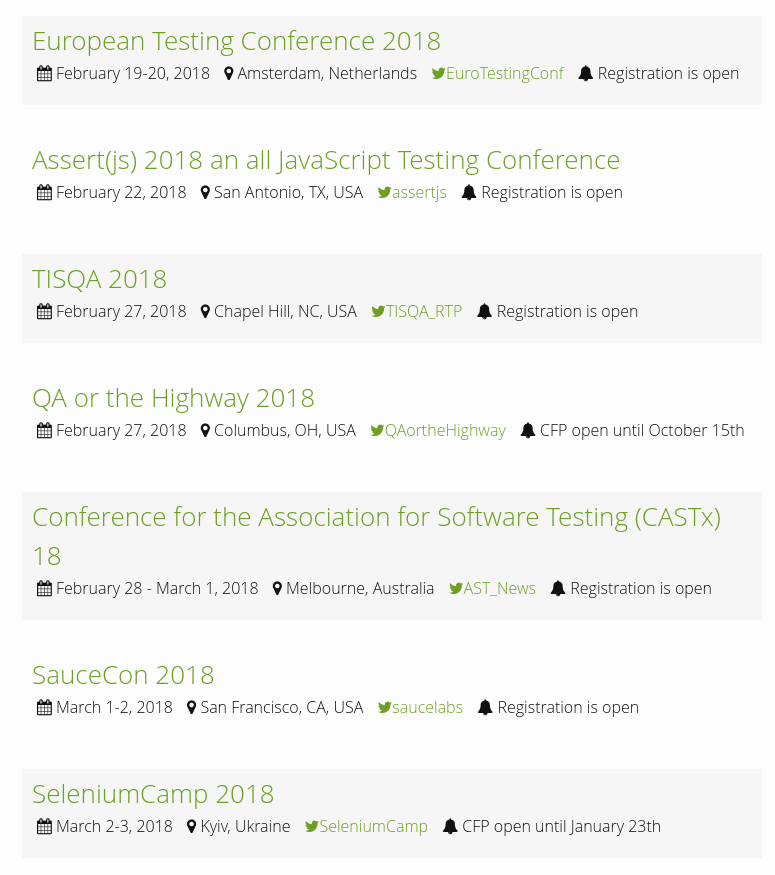
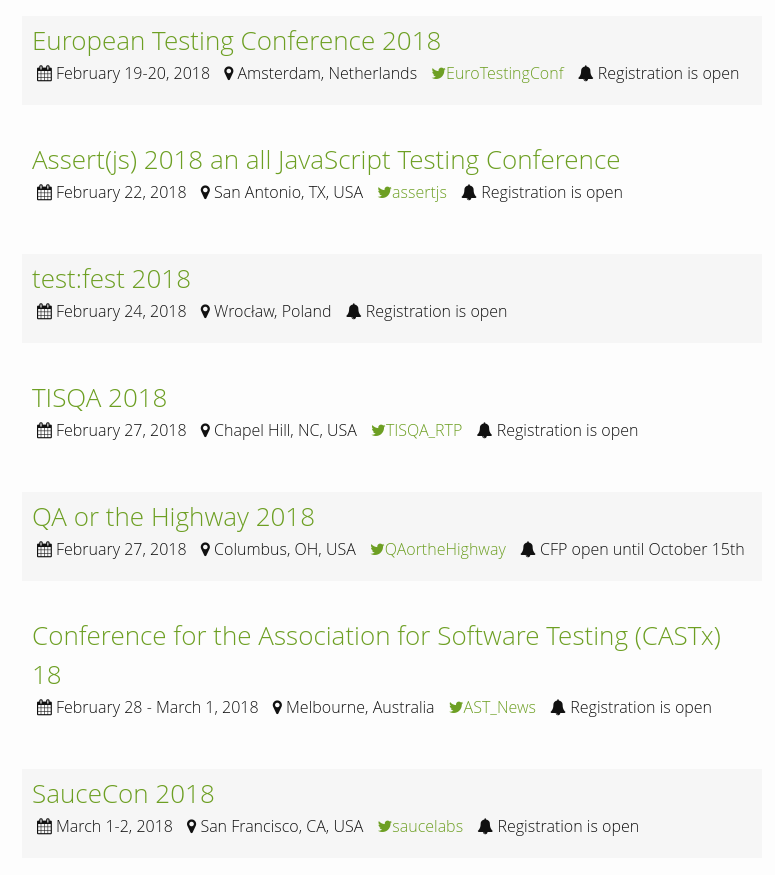
Before and after one commit to TestingConferences/testingconferences.github.io, a Jekyll site: the page built from index.html, in a window 1280 px wide and 900 px high, scrolled down 505 px. Shown: the top 875 px of the window, without its empty margins (248-1023 px from the left). Built offline with Jekyll 4.4.1, drawn with Linux system fonts in a browser that asks for light colours.

Commit message:
Added test:fest 18

```diff
--- a/_data/current.yml
+++ b/_data/current.yml
@@ -29,6 +29,12 @@
   dates: "February 22, 2018"
   url: https://www.assertjs.com/
   twitter: assertjs
+  status: Registration is open
+
+- name: test:fest 2018
+  location: Wrocław, Poland
+  dates: "February 24, 2018"
+  url: http://testfest.pl/en/partnerzy-2/
   status: Registration is open
 
 - name: TISQA 2018
```
